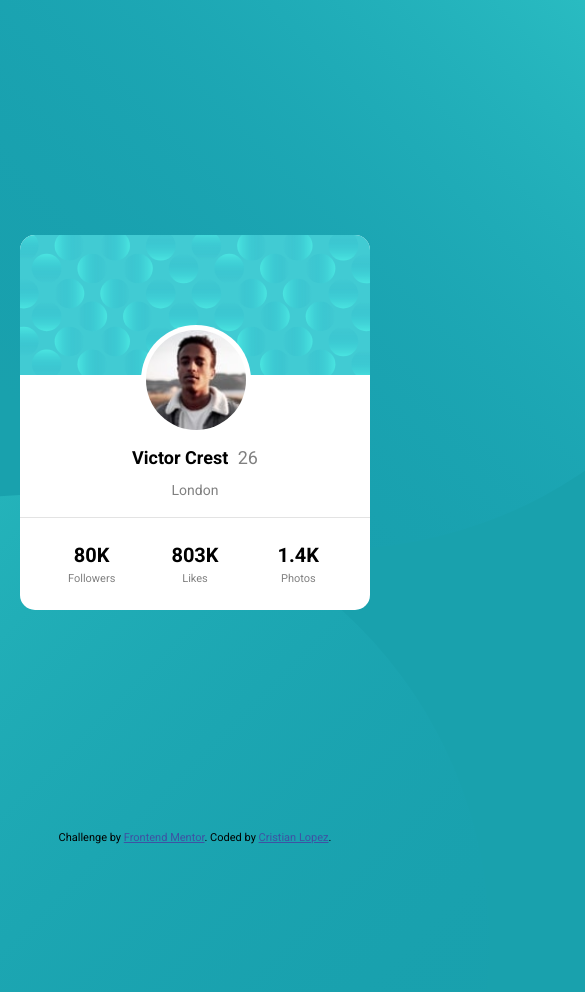
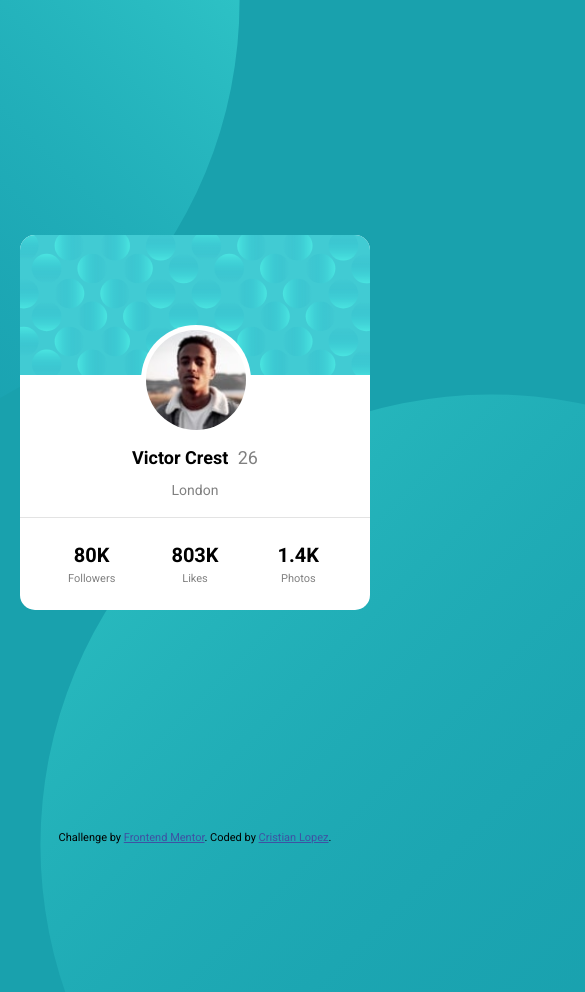
Before and after one commit to callapa1/profile_card_component, a plain HTML site: page index.html in a window 390 px wide. Shown: the top 992 px of the page, 585 px wide, since content can reach past the window. Drawn offline with Linux system fonts and the light colour scheme.

Commit message:
last upload

```diff
--- a/main.css
+++ b/main.css
@@ -146,3 +146,14 @@ body {
 .attribution a {
   color: hsl(228, 45%, 44%);
 }
+
+@media (max-width: 600px) {
+  .bubble-one {
+    top: -450px;
+    left: -660px;
+  }
+  .bubble-two {
+    right: -550px;
+    bottom: -450px;
+  }
+}
```
